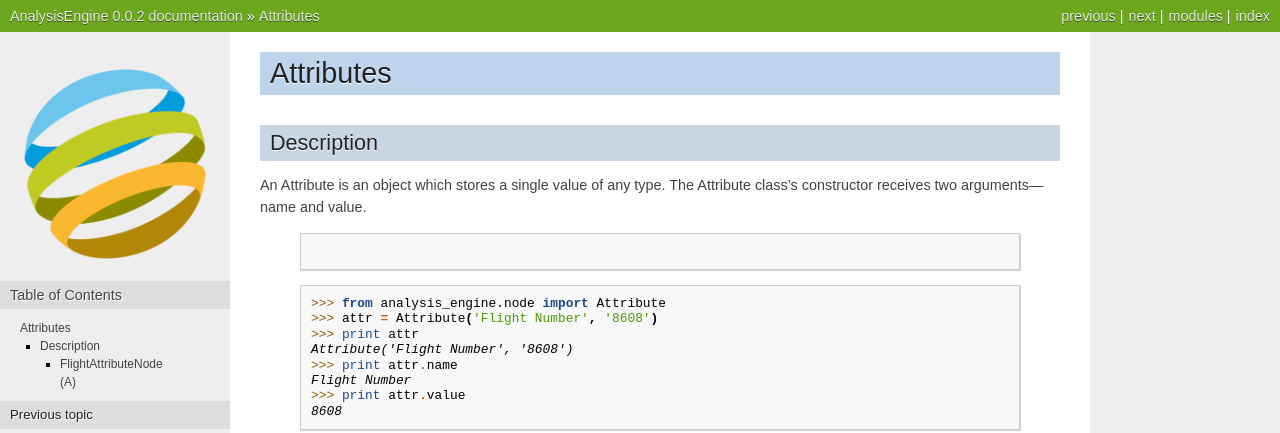
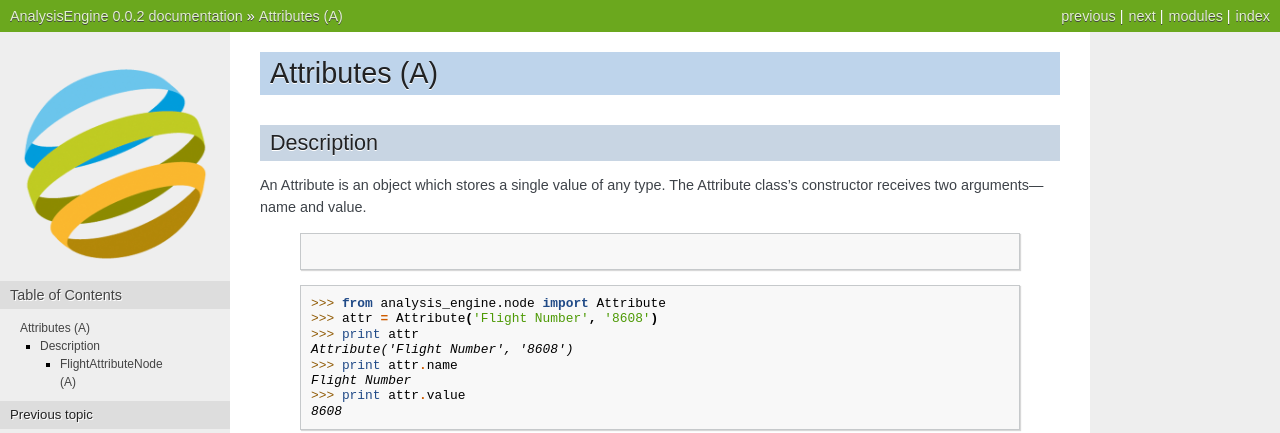
Before and after one commit to catawbasam/FlightDataAnalyzer, a Sphinx documentation site: the page built from doc/source/Attribute.rst, in a window 1280 px wide and 900 px high. Shown: the top 433 px of the window. Built offline with Sphinx 7.4.7, drawn with Linux system fonts in a browser that asks for light colours; formulas are drawn with MathJax 3; some of the changed text lies outside the part shown.

```diff
--- a/doc/source/Attribute.rst
+++ b/doc/source/Attribute.rst
@@ -1,8 +1,8 @@
 .. _Attribute:
 
-==========
-Attributes
-==========
+==============
+Attributes (A)
+==============
 
 Description
 ===========
```
